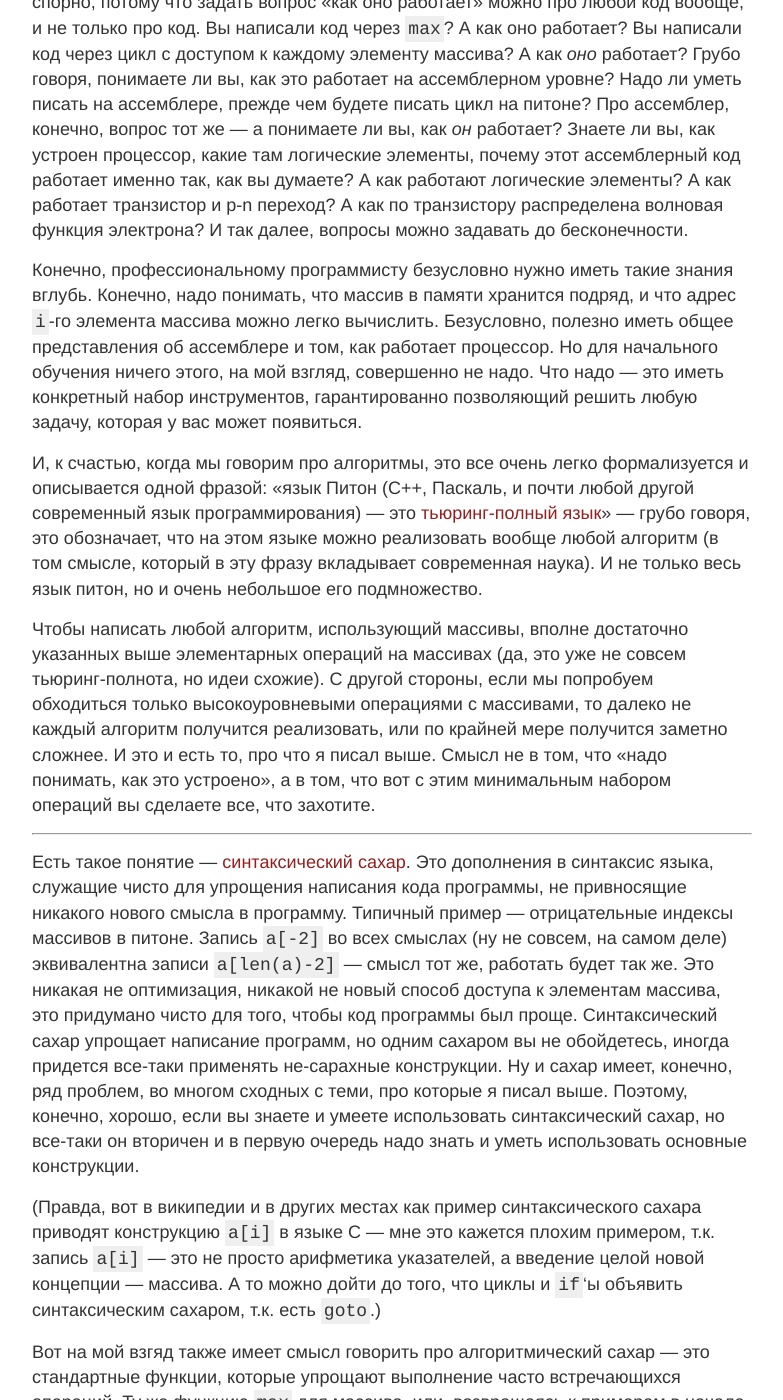
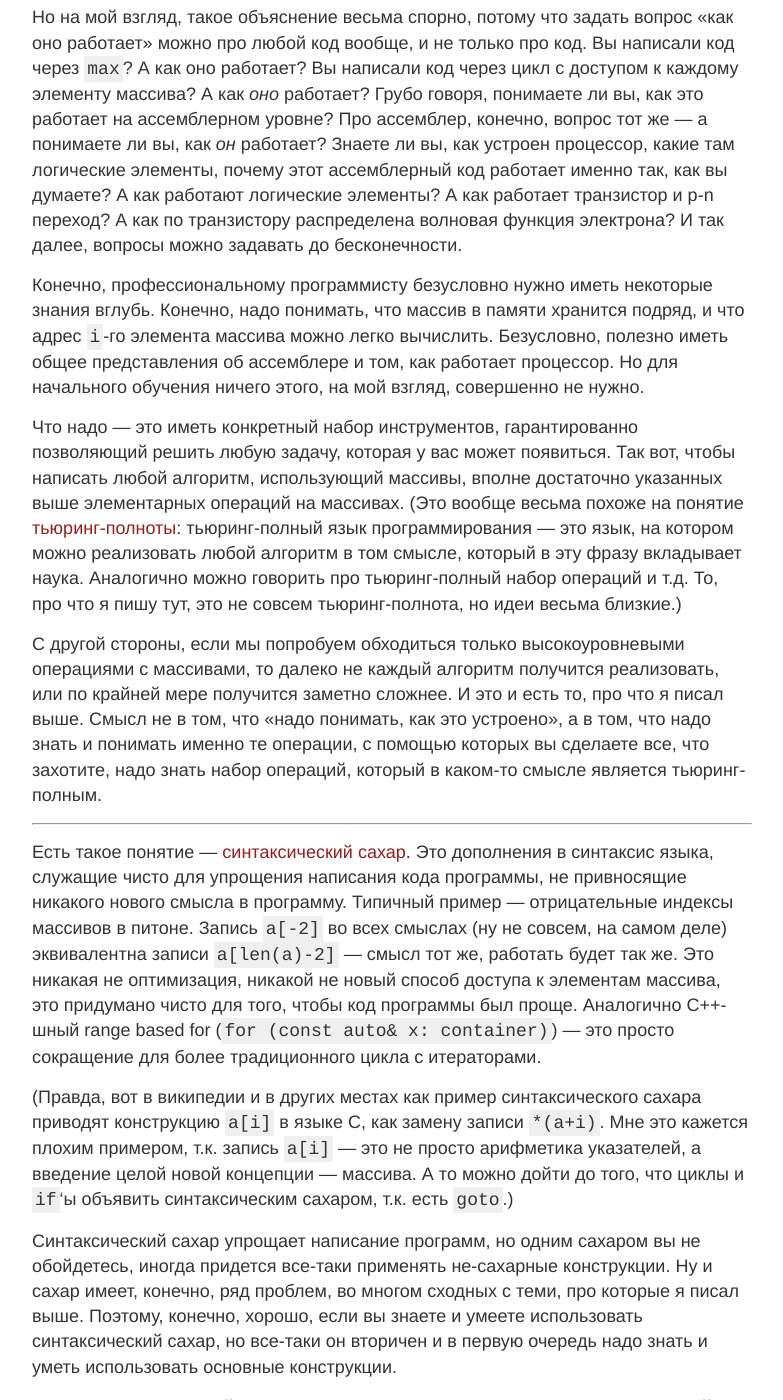
Before and after one commit to petr-kalinin/algoprog-blog, a Jekyll site: the page built from _posts/2018-11-11-algorithmic-sugar.md, in a window 1280 px wide and 1400 px high, scrolled down 1701 px. Shown: the whole window, without its empty margins (248-1031 px from the left). Built offline with Jekyll 4.4.1, drawn with Linux system fonts in a browser that asks for light colours; some of the changed text lies outside the part shown.

Commit message:
Update 2018-11-11-algorithmic-sugar.md

```diff
--- a/_posts/2018-11-11-algorithmic-sugar.md
+++ b/_posts/2018-11-11-algorithmic-sugar.md
@@ -53,42 +53,42 @@ title: Про алгоритмический сахар, или почему я
 
 ----
 
-...При этом есть немного другая аргументация, зачем надо уметь писать
-максимум вручную. Аргументация звучит так: прежде чем использовать стандартную функцию
-максимума, надо понять, как она работает. На мой взгляд, такое объяснение весьма спорно,
+...При этом на тот же вопрос — зачем надо уметь писать максимум вручную —
+довольно популярен немного другой ответ: прежде чем использовать стандартную функцию
+максимума, надо понять, как она работает.
+
+Но на мой взгляд, такое объяснение весьма спорно,
 потому что задать вопрос «как оно работает» можно про любой код вообще, и не только про код.
 Вы написали код через `max`? А как оно работает? Вы написали код через цикл с
 доступом к каждому элементу массива? А как _оно_ работает? Грубо говоря, понимаете ли вы,
-как это работает на ассемблерном уровне? Надо ли уметь писать на ассемблере, прежде чем
-будете писать цикл на питоне? Про ассемблер, конечно, вопрос тот же — а понимаете ли вы,
+как это работает на ассемблерном уровне? Про ассемблер, конечно, вопрос тот же — а понимаете ли вы,
 как _он_ работает? Знаете ли вы, как устроен процессор, какие там логические элементы,
 почему этот ассемблерный код работает именно так, как вы думаете? А как работают логические
 элементы? А как работает транзистор и p-n переход? А как по транзистору распределена
 волновая функция электрона? И так далее, вопросы можно задавать до бесконечности.
 
-Конечно, профессиональному программисту безусловно нужно иметь такие знания вглубь.
+Конечно, профессиональному программисту безусловно нужно иметь некоторые знания вглубь.
 Конечно, надо понимать, что массив в памяти хранится подряд, и что адрес `i`-го элемента
 массива можно легко вычислить. Безусловно, полезно иметь общее представления об ассемблере
 и том, как работает процессор. Но для начального обучения ничего этого, на мой взгляд,
-совершенно не надо. Что надо — это иметь конкретный набор инструментов, гарантированно
-позволяющий решить любую задачу, которая у вас может появиться.
+совершенно не нужно.
 
-И, к счастью, когда мы говорим про алгоритмы, это все очень легко формализуется
-и описывается одной фразой: «язык Питон (C++, Паскаль, и почти любой другой
-современный язык программирования) — это
-[тьюринг-полный язык](https://ru.wikipedia.org/wiki/Полнота_по_Тьюрингу)»
-— грубо говоря, это обозначает, что на этом языке можно реализовать вообще любой алгоритм
-(в том смысле, который в эту фразу вкладывает современная наука).
-И не только весь язык питон, но и очень небольшое его подмножество.
+Что надо — это иметь конкретный набор инструментов, гарантированно
+позволяющий решить любую задачу, которая у вас может появиться. Так вот, чтобы написать
+любой алгоритм, использующий массивы, вполне достаточно указанных выше элементарных
+операций на массивах. (Это вообще весьма похоже на понятие
+[тьюринг-полноты](https://ru.wikipedia.org/wiki/Полнота_по_Тьюрингу):
+тьюринг-полный язык программирования — это язык, на котором можно реализовать любой алгоритм
+в том смысле, который в эту фразу вкладывает наука. Аналогично можно говорить про
+тьюринг-полный набор операций и т.д. То, про что я пишу тут, это не совсем тьюринг-полнота,
+но идеи весьма близкие.)
 
-Чтобы написать любой алгоритм, использующий массивы, вполне достаточно
-указанных выше элементарных операций на массивах (да, это уже не совсем
-тьюринг-полнота, но идеи схожие). С другой стороны,
-если мы попробуем обходиться только высокоуровневыми операциями с массивами,
+С другой стороны, если мы попробуем обходиться только высокоуровневыми операциями с массивами,
 то далеко не каждый алгоритм получится реализовать, или по крайней мере
 получится заметно сложнее. И это и есть то, про что я писал выше.
 Смысл не в том, что «надо понимать, как это устроено», а в том,
-что вот с этим минимальным набором операций вы сделаете все, что захотите.
+что надо знать и понимать именно те операции, с помощью которых вы сделаете все, что захотите,
+надо знать набор операций, который в каком-то смысле является тьюринг-полным.
 
 ----
 
@@ -99,21 +99,24 @@ title: Про алгоритмический сахар, или почему я
 эквивалентна записи `a[len(a)-2]`
 — смысл тот же, работать будет так же. Это никакая не оптимизация, никакой не новый
 способ доступа к элементам массива, это придумано чисто для того, чтобы код программы был проще.
+Аналогично C++-шный range based for (`for (const auto& x: container)`) — это просто
+сокращение для более традиционного цикла с итераторами.
+
+(Правда, вот в википедии и в других местах как пример синтаксического сахара приводят
+конструкцию `a[i]` в языке C, как замену записи `*(a+i)`. Мне это кажется плохим примером, т.к. запись `a[i]`
+— это не просто арифметика указателей, а введение целой новой концепции — массива.
+А то можно дойти до того, что циклы и `if`'ы объявить синтаксическим сахаром, т.к. есть `goto`.)
+
 Синтаксический сахар упрощает написание программ, но одним сахаром вы не обойдетесь,
-иногда придется все-таки применять не-сарахные конструкции. Ну и сахар имеет, конечно,
+иногда придется все-таки применять не-сахарные конструкции. Ну и сахар имеет, конечно,
 ряд проблем, во многом сходных с теми, про которые я писал выше.
 Поэтому, конечно, хорошо, если вы знаете и умеете использовать синтаксический сахар,
 но все-таки он вторичен и в первую очередь надо знать и уметь использовать основные конструкции.
 
-(Правда, вот в википедии и в других местах как пример синтаксического сахара приводят
-конструкцию `a[i]` в языке C — мне это кажется плохим примером, т.к. запись `a[i]`
-— это не просто арифметика указателей, а введение целой новой концепции — массива.
-А то можно дойти до того, что циклы и `if`'ы объявить синтаксическим сахаром, т.к. есть `goto`.)
-
-Вот на мой взгяд также имеет смысл говорить про алгоритмический сахар —
+Соответственно, на мой взгяд также имеет смысл говорить про алгоритмический сахар —
 это стандартные функции, которые упрощают выполнение часто встречающихся операций.
 Ту же функцию `max` для массива, или, возвращаясь к примерам в начале текста,
-функцию `isdigit` вряд ли кто назовет синтаксическим сахаром, но и то и другой
+функцию `str.upper()` вряд ли кто назовет синтаксическим сахаром, но и то и другое
 — ярко выраженный алгоритмический сахар.
 
 ---
```
Also changed, not shown: other parts of _posts/2018-11-11-algorithmic-sugar.md (+7 -7 lines).
